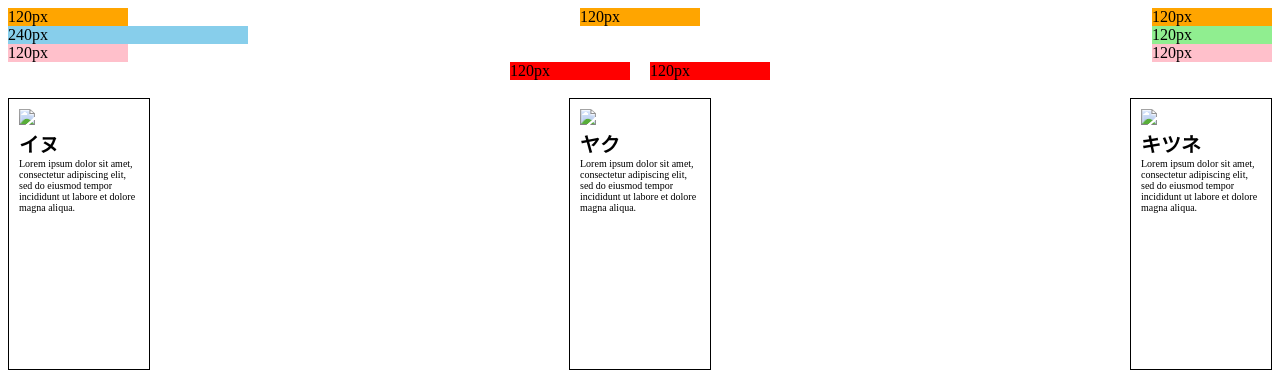
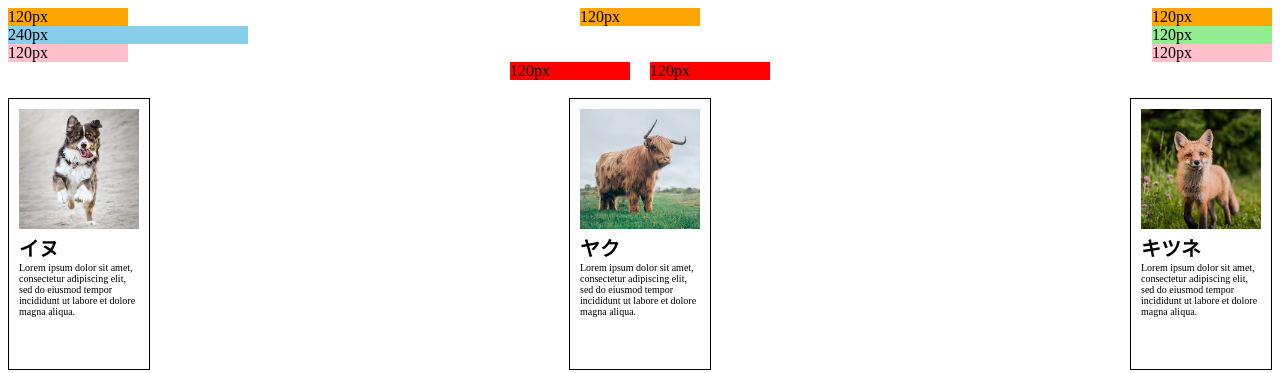
Before and after one commit to tarakopng/tarako, a plain HTML site: page index.html in a window 1280 px wide. Drawn offline with Linux system fonts and the light colour scheme.

Commit message:
Update index.html

```diff
--- a/index.html
+++ b/index.html
@@ -31,19 +31,19 @@
 
 <div class="boxes">
 	<div class="box1">
-		<img class="イヌ" src="/assets/images/square1.png">
+		<img class="イヌ" src="https://tarakopng.github.io/tarako/square1.png">
 		<div class="h">イヌ</div>
 		<div class="p">Lorem ipsum dolor sit amet, consectetur adipiscing elit, sed do eiusmod tempor incididunt ut labore et dolore magna aliqua.</div>
 	</div>
 
 	<div class="box1">
-			<img class="ヤク" src="/assets/images/square2.png">
+			<img class="ヤク" src="https://tarakopng.github.io/tarako/square2.png">
 			<div class="h">ヤク</div>
 		<div class="p">Lorem ipsum dolor sit amet, consectetur adipiscing elit, sed do eiusmod tempor incididunt ut labore et dolore magna aliqua.</div>
 	</div>
 
 	<div class="box1">
-			<img class="キツネ" src="/assets/images/square3.png">
+			<img class="キツネ" src="https://tarakopng.github.io/tarako/square3.png">
 		<div class="h">キツネ</div>
 		<div class="p">Lorem ipsum dolor sit amet, consectetur adipiscing elit, sed do eiusmod tempor incididunt ut labore et dolore magna aliqua.</div>
 	</div>
```
